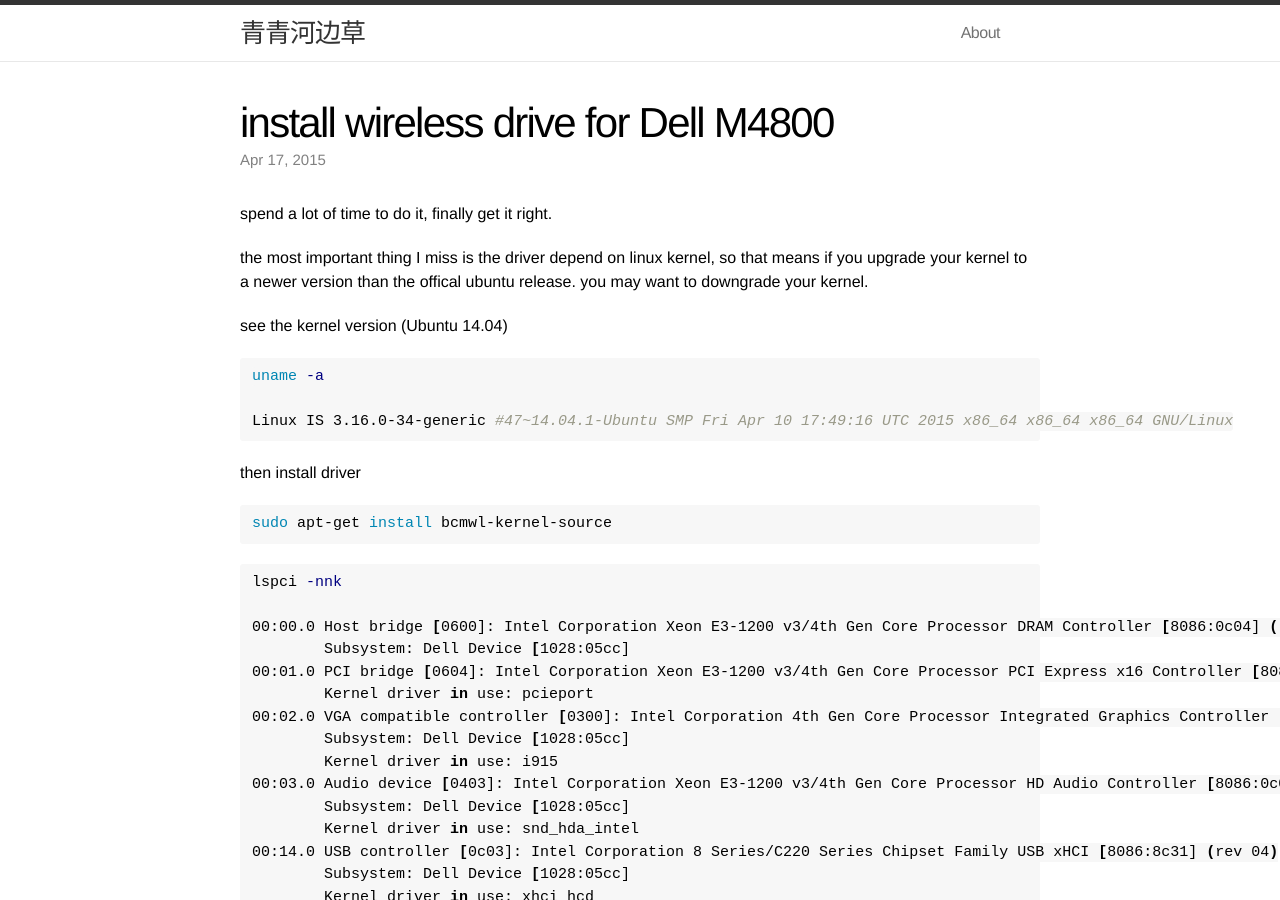
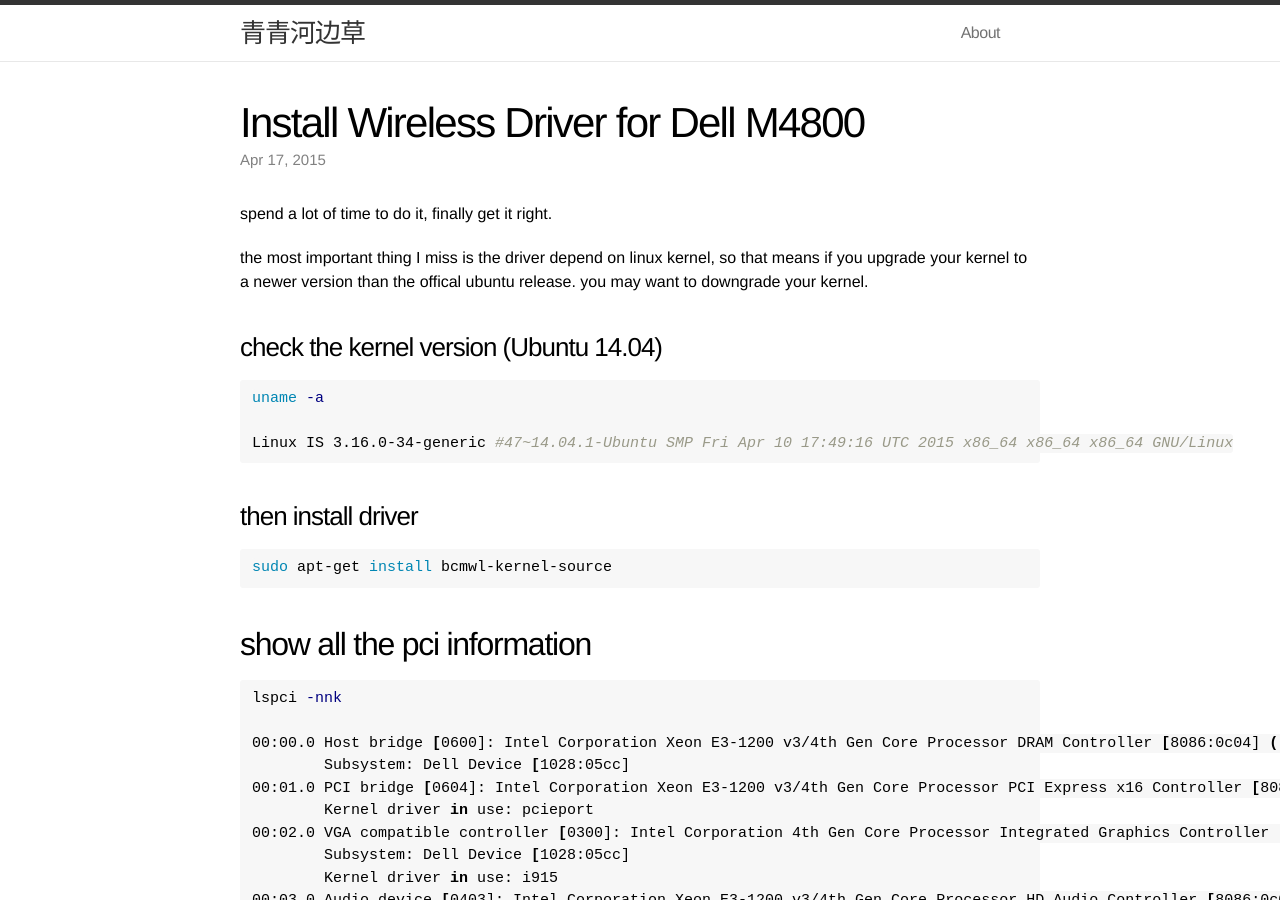
Before and after one commit to swuecho/swuecho.github.io, a Jekyll site: the page built from _posts/2015-04-17-install-wireless-drive-for-Dell-M4800.md, in a window 1280 px wide and 900 px high. Built offline with Jekyll 4.4.1, drawn with Linux system fonts in a browser that asks for light colours; comment, search, counter and statistics services are not loaded.

Commit message:
install bcml driver

```diff
--- a/_posts/2015-04-17-install-wireless-drive-for-Dell-M4800.md
+++ b/_posts/2015-04-17-install-wireless-drive-for-Dell-M4800.md
@@ -1,6 +1,6 @@
 ---
 layout: post
-title:  install wireless drive for Dell M4800
+title:  Install Wireless Driver for Dell M4800
 
 date:   2015-04-17 20:31
 categories: tech
@@ -9,7 +9,7 @@ spend a lot of time to do it, finally get it right.
 
 the most important thing I miss is the driver depend on linux kernel, so that means if you upgrade your kernel to a newer version than the offical ubuntu release. you may want to downgrade your kernel.
 
-see the kernel version (Ubuntu 14.04)
+### check the kernel version (Ubuntu 14.04)
 
 {% highlight bash %}
 
@@ -19,7 +19,7 @@ Linux IS 3.16.0-34-generic #47~14.04.1-Ubuntu SMP Fri Apr 10 17:49:16 UTC 2015 x
 
 {% endhighlight %}
 
-then install driver
+### then install driver
 
 {% highlight bash %}
 
@@ -27,6 +27,7 @@ sudo apt-get install bcmwl-kernel-source
 
 {% endhighlight %}
 
+## show all the pci information
 
 {% highlight bash %}
 lspci -nnk
```
